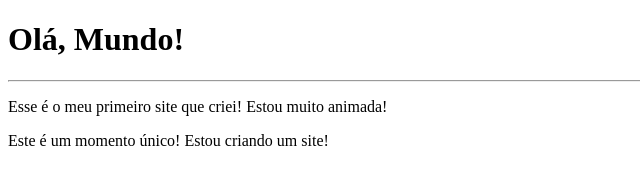
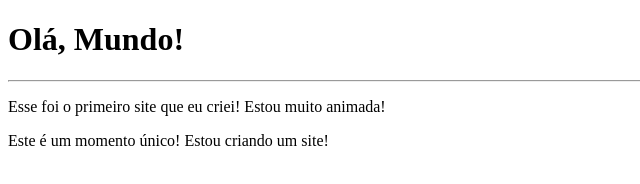
Before and after one commit to lalrianymendes/Hello-World, a plain HTML site: page site-exemplo/index.html in a window 1280 px wide. Shown: the full height of the page, 0-640 px from the left. Drawn offline with Linux system fonts and the light colour scheme.

Commit message:
Update index.html

```diff
--- a/site-exemplo/index.html
+++ b/site-exemplo/index.html
@@ -8,7 +8,7 @@
 <body>
     <h1>Olá, Mundo!</h1>
     <hr>
-    <p>Esse é o meu primeiro site que criei! Estou muito animada!</p>
+    <p>Esse foi o primeiro site que eu criei! Estou muito animada!</p>
     <p>Este é um momento único! Estou criando um site!</p>
 </body>
 </html>
```
